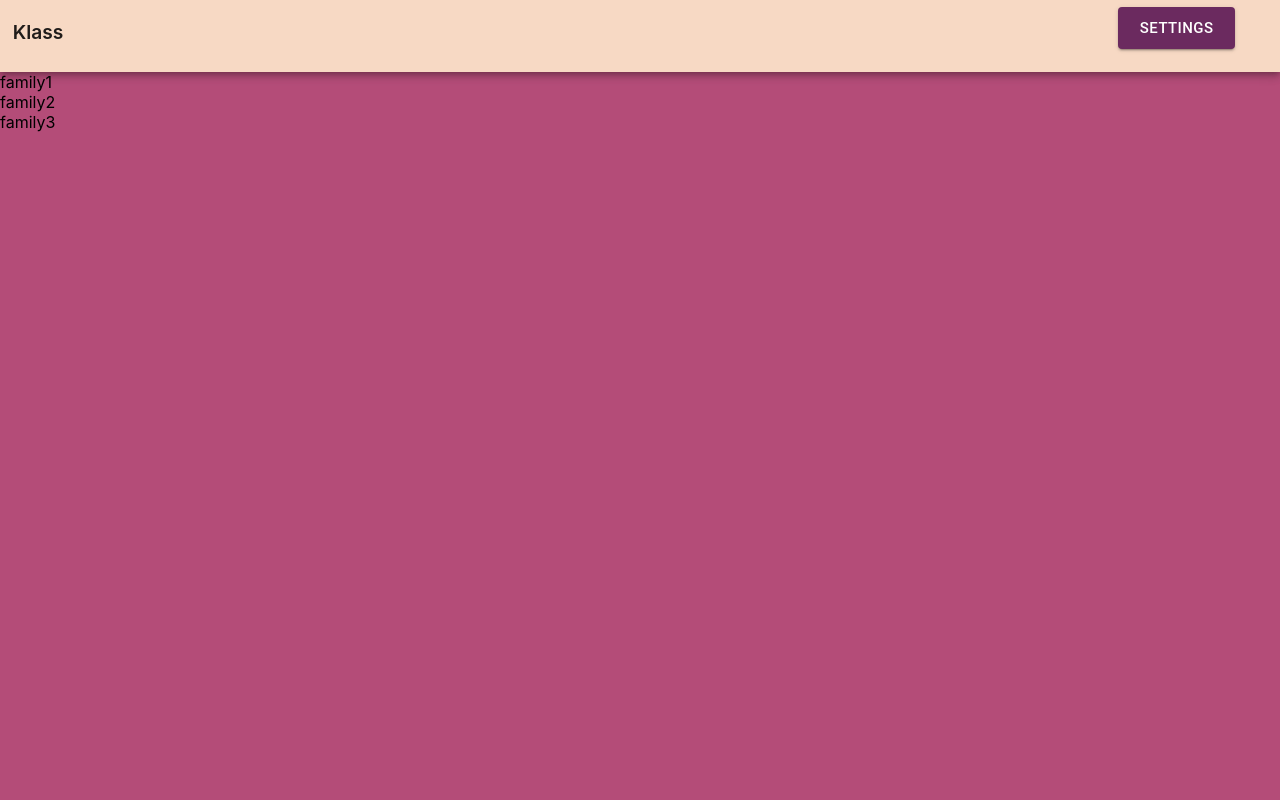
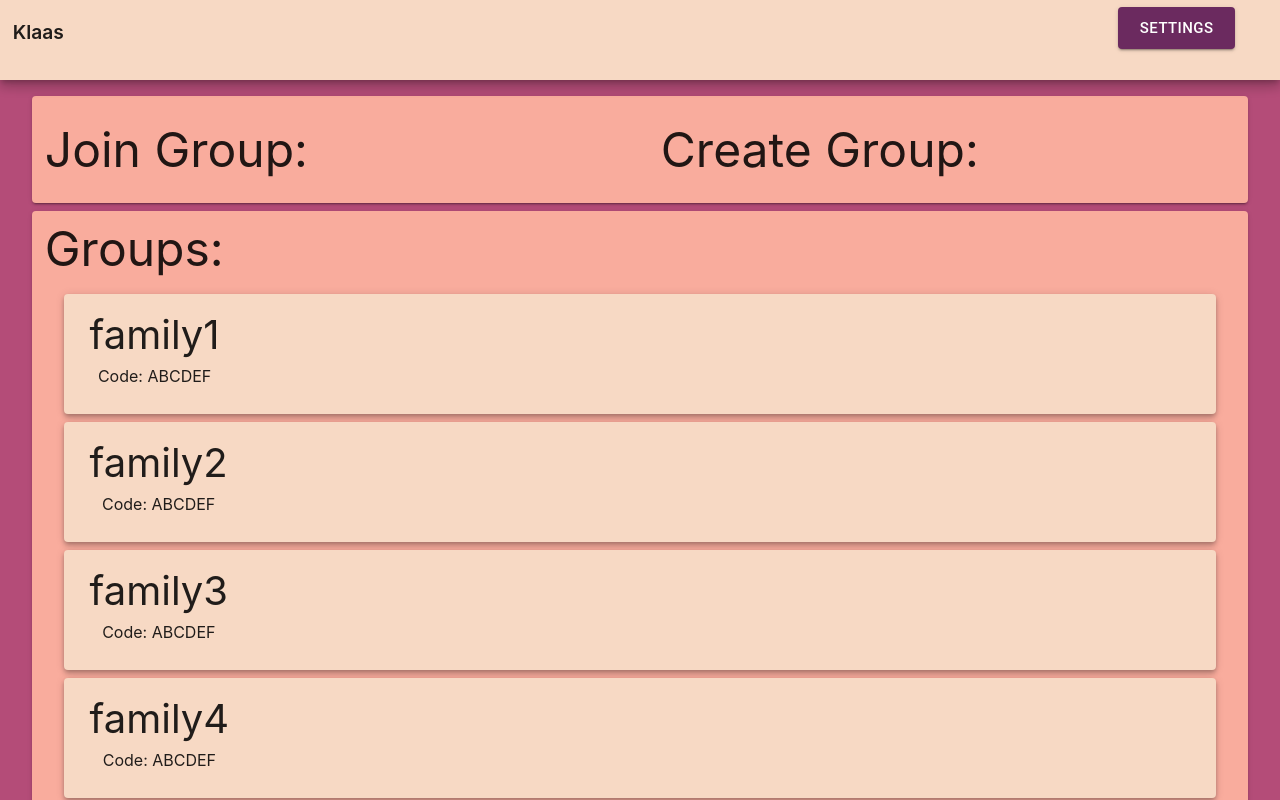
Before and after one commit to Luc-VdH/Klass_App, a React (Create React App) app in the folder klass_frontend/: page /home in a window 1280 px wide. Shown: the top 800 px of the page. Built offline with nearby package versions, Linux system fonts and the light colour scheme.

Commit message:
refined UI design and create component for individual families

```diff
--- /dev/null
+++ b/klass_frontend/src/components/FamilyButton.tsx
@@ -0,0 +1,25 @@
+import React, { useState } from "react";
+import {Paper} from "@material-ui/core";
+import "./Home.css"
+import {fbProps} from './interfaces/Props'
+
+function FamilyButton(props: fbProps){
+    const [name, setName] = useState(props.name);
+    const [code, setCode] = useState(props.code);
+    const [isAdd, setAdd] = useState(props.isAdd);
+
+
+    const s = {backgroundColor: "#f7d9c4", height: "15vh", width: "90vw", marginRight: "5vw", marginLeft: "2.5vw", marginTop: "1vh", display: 'flex'}
+
+    return(
+        <Paper elevation={4} style={s}>
+            <div style={{paddingLeft: "2vw"}}>
+                <div style={{textAlign: "center", height: "7vh", paddingTop: "2vh", fontSize: "5vh"}}>{name}</div>
+
+                <div style={{textAlign: "center"}}>Code: {code}</div>
+            </div>
+        </Paper>
+    );
+}
+
+export default FamilyButton;
--- a/klass_frontend/src/components/Home.tsx
+++ b/klass_frontend/src/components/Home.tsx
@@ -1,7 +1,10 @@
-import React, {useState} from "react";
+import React, {useEffect, useState} from "react";
 import './Home.css';
 import Navbar from "./Navbar";
+import FamilyButton from "./FamilyButton";
 import {homeProps} from './interfaces/Props'
+import { Paper } from "@material-ui/core";
+import { Grid } from "@mui/material";
 
 function Home(props:homeProps){
 
@@ -10,14 +13,62 @@ function Home(props:homeProps){
 
     const families:any[] = getFamilies(username, password);
 
+    const w = window.innerWidth;
+    const h = window.innerHeight;
+    let ratio = w/h
+    useEffect(()=>{
+        ratio = w/h
+    })
+
     return(
         <div>
             <Navbar/>
-            {families.map((x: any, i: number) => {
-                return(
-                    <div key={i}>{x.name}</div>
-                );
-            })}
+
+            <div style={{paddingTop: "14vh", paddingLeft: "2.5vw"}}>
+                <Paper elevation={2} style={{width: "95vw", backgroundColor: "#f9ac9d", paddingBottom: "2vh"}}>
+                    {ratio > 1 ? (
+                        <div>
+                            <Grid container spacing={2}>
+                                <Grid item xs={6}>
+                                    <div style={{paddingTop: "1vh", paddingBottom: "1vh", paddingLeft: "1vw", fontSize: "6vh"}}>
+                                        Join Group:
+                                    </div>
+                                </Grid>
+                                <Grid item xs={6}>
+                                    <div style={{paddingTop: "1vh", paddingBottom: "1vh", paddingLeft: "1vw", fontSize: "6vh"}}>
+                                        Create Group:
+                                    </div>
+                                </Grid>
+                            </Grid>
+                        </div>
+                    ):(
+                        <div>
+                            <div style={{paddingTop: "1vh", paddingBottom: "1vh", paddingLeft: "1vw", fontSize: "6vh"}}>
+                                Join Group:
+                            </div>
+
+                            <div style={{paddingTop: "1vh", paddingBottom: "1vh", paddingLeft: "1vw", fontSize: "6vh"}}>
+                                Create Group:
+                            </div>
+                        </div>
+                    )}
+
+
+                </Paper>
+            </div>
+
+            <div style={{paddingTop: "1vh", paddingLeft: "2.5vw", paddingBottom: "2vh"}}>
+                <Paper elevation={2} style={{width: "95vw", backgroundColor: "#f9ac9d", paddingBottom: "2vh"}}>
+                    <div style={{paddingTop: "1vh", paddingBottom: "1vh", paddingLeft: "1vw", fontSize: "6vh"}}>
+                        Groups:
+                    </div>
+                    {families.map((x: any, i: number) => {
+                        return(
+                            <FamilyButton key={i} name={x.name} code={x.code} isAdd={false}></FamilyButton>
+                        );
+                    })}
+                </Paper>
+            </div>
         </div>
 
     );
@@ -26,7 +77,7 @@ function Home(props:homeProps){
 }
 
 function getFamilies(username:string, password:string){
-    return([{name:"family1"}, {name:"family2"}, {name:"family3"}]);
+    return([{name:"family1", code: "ABCDEF"}, {name:"family2", code: "ABCDEF"}, {name:"family3", code: "ABCDEF"}, {name:"family4", code: "ABCDEF"}, {name:"family4", code: "ABCDEF"}, {name:"family4", code: "ABCDEF"}, {name:"family4", code: "ABCDEF"}]);
 }
 
 export default Home;
--- a/klass_frontend/src/components/Navbar.tsx
+++ b/klass_frontend/src/components/Navbar.tsx
@@ -5,13 +5,16 @@ import "./Home.css"
 
 function Navbar(){
     return(
-        <Paper elevation={5} className="nav" square style={{backgroundColor: "#f7d9c4"}}>
+
+        <Paper elevation={7} className="nav" square style={{backgroundColor: "#f7d9c4", position: "fixed", zIndex: 4}}>
             <Grid container spacing={1} className="navgrid">
                 <Grid item xs={10}>
-                    <div className="title">Klass</div>
+                    <div className="title">Klaas</div>
                 </Grid>
                 <Grid item xs={2}>
                     <div className="elementSettings">
+
+
                         <Button variant="contained" color="primary" size="large" >Settings</Button>
                     </div>
                 </Grid>
--- a/klass_frontend/src/components/interfaces/Props.ts
+++ b/klass_frontend/src/components/interfaces/Props.ts
@@ -2,3 +2,9 @@ export interface homeProps {
     username: string;
     password: string;
   }
+
+export interface fbProps{
+  name: string;
+  code: string;
+  isAdd: boolean;
+}
```
